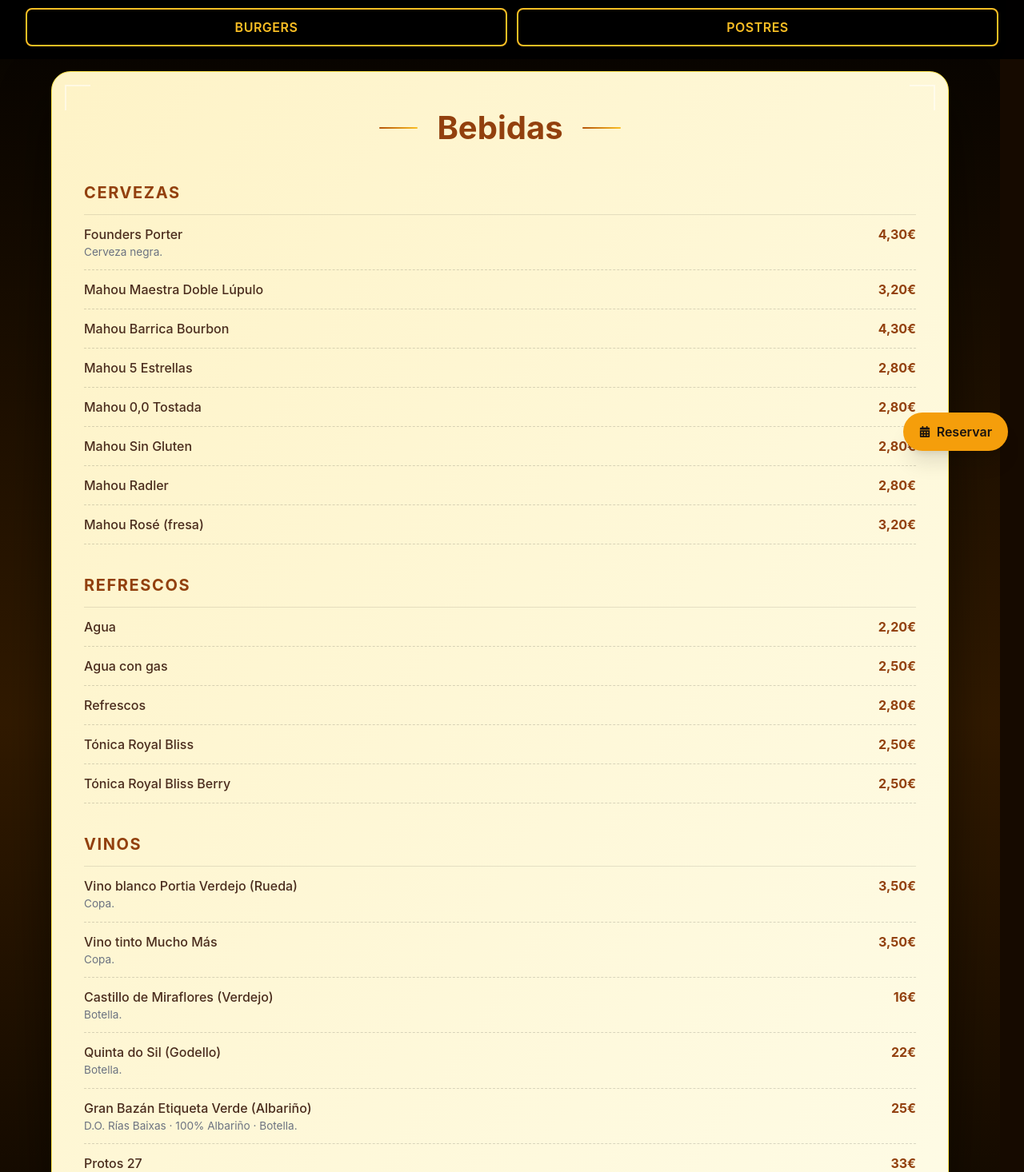
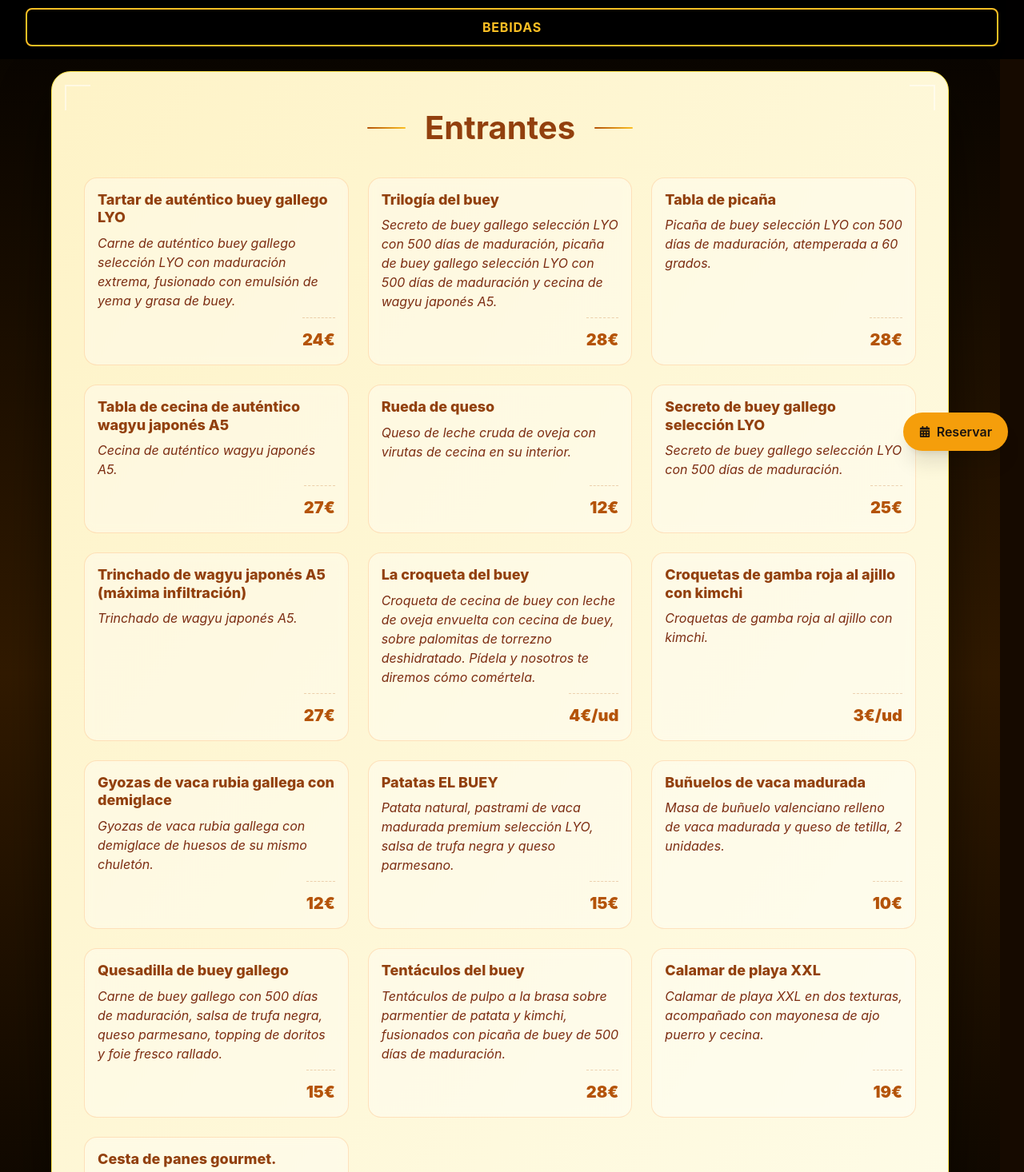
Before and after one commit to Michael-Alejandro/ElBueyMadurado, a Next.js app: page /carta in a window 1280 px wide. Shown: the part 204-1670 px from the top of the page at 80% size. Built offline with nearby package versions, Linux system fonts and the light colour scheme.

Commit message:
Actualizaciones pendientes

```diff
--- a/src/app/carta/carta.css
+++ b/src/app/carta/carta.css
@@ -164,21 +164,11 @@
   max-width: 90%;
   text-align: center;
 
-  background: linear-gradient(
-    90deg,
-    #fef3c7 0%,
-    #fcd34d 25%,
-    #fbbf24 50%,
-    #fcd34d 75%,
-    #fef3c7 100%
-  );
-  background-size: 200% 100%;
+  /* 🔥 TEXTO NEGRO */
+  background: none;
+  color: #000;
 
-  -webkit-background-clip: text;
-  background-clip: text;
-  color: transparent;
-
-  animation: subtitleWave 4s linear infinite;
+  animation: none;
 }
 
 @keyframes subtitleWave {
--- a/src/app/carta/page.tsx
+++ b/src/app/carta/page.tsx
@@ -5,11 +5,11 @@
 import './carta.css';
 
 const slides = [
-  { key: 'Bebidas', titulo: 'Bebidas' },
   { key: 'Entrantes', titulo: 'Entrantes' },
   { key: 'Carnes', titulo: 'Carnes' },
   { key: 'Hamburguesas', titulo: 'Burgers' },
   { key: 'Postres', titulo: 'Postres' },
+  { key: 'Bebidas', titulo: 'Bebidas' },
 ];
 
 
@@ -143,7 +143,7 @@
                 </li>
 
                 <li className="carta-guarnicion-item">
-                  <span className="carta-guarnicion-name">Boniato frito</span>
+                  <span className="carta-guarnicion-name">Patatas de boniato frito</span>
                   <span className="carta-guarnicion-price">3€</span>
                 </li>
               </ul>
--- a/src/data/menu.ts
+++ b/src/data/menu.ts
@@ -190,7 +190,7 @@
     tipo: "Hamburguesa",
     nombre: "Hamburguesa BÚFALO",
     descripcion:
-      "Carne de vaca rubia gallega con 200 días de maduración (selección especial LYO), costilla de vaca rubia gallega, queso ahumado y glaseado de barbacoa de Coca-Cola.",
+      "180gr de carne de vaca rubia gallega con +150 días de maduración (selección especial LYO), costilla de vaca rubia gallega, queso ahumado y glaseado de barbacoa de Coca-Cola.",
     precio: "17€",
   },
   {
@@ -199,7 +199,7 @@
     tipo: "Hamburguesa",
     nombre: "Hamburguesa EsMMY BUEY",
     descripcion:
-      "Carne de vaca rubia gallega con 200 días de maduración (selección especial LYO), cebolla caramelizada, queso ahumado, salsa EMMY, envuelta en picaña de buey gallego con 500 días de maduración.",
+      "180gr de carne de vaca rubia gallega con +150 días de maduración (selección especial LYO), cebolla caramelizada, queso ahumado, salsa EMMY, envuelta en picaña de buey gallego con 500 días de maduración.",
     precio: "18€",
   },
   {
@@ -208,7 +208,7 @@
     tipo: "Hamburguesa",
     nombre: "Hamburguesa LA SUPREMA",
     descripcion:
-      "Carne de vaca rubia gallega con 200 días de maduración (selección especial LYO), cecina de buey, queso de tetilla estilo raclette y mayonesa de ajo puerro y cecina.",
+      "180gr de carne de vaca rubia gallega con +150 días de maduración (selección especial LYO), cecina de buey, queso de tetilla estilo raclette y mayonesa de ajo puerro y cecina.",
     precio: "18€",
   },
   {
@@ -217,7 +217,7 @@
     tipo: "Hamburguesa",
     nombre: "Hamburguesa BUEY",
     descripcion:
-      "Carne de vaca rubia gallega con 120 días de maduración (selección especial LYO), pastrami de vaca selección LYO, queso cheddar inglés madurado y crema de trufa negra.",
+      "180gr de carne de vaca rubia gallega con +150 días de maduración (selección especial LYO), pastrami de vaca selección LYO, queso cheddar inglés madurado y crema de trufa negra.",
     precio: "17€",
   },
   {
@@ -226,7 +226,7 @@
     tipo: "Hamburguesa",
     nombre: "Hamburguesa DORITOS CHEESE LOVER",
     descripcion:
-      "Carne de vaca rubia gallega con 200 días de maduración (selección especial LYO), tortita de queso mozzarella, queso ahumado, crema de queso azul, mayonesa de chili dulce y topping de doritos.",
+      "180gr de carne de vaca rubia gallega con +150 días de maduración (selección especial LYO), tortita de queso mozzarella, queso ahumado, crema de queso azul, mayonesa de chili dulce y topping de doritos.",
     precio: "16€",
   },
   {
@@ -235,7 +235,7 @@
     tipo: "Hamburguesa",
     nombre: "Hamburguesa CARLOS CATALÁ",
     descripcion:
-      "200 g de vaca rubia gallega con 200 días de maduración (selección especial LYO), panceta cocinada a baja temperatura y ahumada, queso ahumado, salsa hotney y relish de pepinillo.",
+      "180gr de carne de vaca rubia gallega con +150 días de maduración (selección especial LYO), panceta cocinada a baja temperatura y ahumada, queso ahumado, salsa hotney y relish de pepinillo.",
     precio: "18€",
     detalle: "200 g",
   },
@@ -245,7 +245,7 @@
     tipo: "Hamburguesa",
     nombre: " 👑 The Golden Burger",
     descripcion:
-      "200 g de auténtico buey gallego (cárnicas LYO) con maduración extrema de 500 días, auténtico wagyu japonés A5, queso ahumado, toque de mayonesa yakitori con grasa de vaca madurada, brioche envuelto en oro de 24k.",
+      "180gr de auténtico buey gallego (cárnicas LYO) con maduración extrema de 500 días, auténtico wagyu japonés A5, queso ahumado, toque de mayonesa yakitori con grasa de vaca madurada, brioche envuelto en oro de 24k.",
     precio: "28€",
     detalle: "200 g",
   },
@@ -438,8 +438,8 @@
     categoria: "Bebidas",
     subcategoria: "Vinos",
     tipo: "Copa",
-    nombre: "Vino blanco Portia Verdejo (Rueda)",
-    descripcion: "Copa.",
+    nombre: "Vino Portia Verdejo (Rueda)",
+    descripcion: "Copa, blanco.",
     precio: "3,50€",
   },
   {
@@ -447,8 +447,8 @@
     categoria: "Bebidas",
     subcategoria: "Vinos",
     tipo: "Copa",
-    nombre: "Vino tinto Mucho Más",
-    descripcion: "Copa.",
+    nombre: "Vino Mucho Más",
+    descripcion: "Copa, tinto",
     precio: "3,50€",
   },
 
@@ -459,7 +459,7 @@
     subcategoria: "Vinos",
     tipo: "Blanco",
     nombre: "Castillo de Miraflores (Verdejo)",
-    descripcion: "Botella.",
+    descripcion: "Botella, blanco.",
     precio: "16€",
   },
   {
@@ -468,7 +468,7 @@
     subcategoria: "Vinos",
     tipo: "Blanco",
     nombre: "Quinta do Sil (Godello)",
-    descripcion: "Botella.",
+    descripcion: "Botella, blanco.",
     precio: "22€",
   },
   {
@@ -477,7 +477,7 @@
     subcategoria: "Vinos",
     tipo: "Blanco",
     nombre: "Gran Bazán Etiqueta Verde (Albariño)",
-    descripcion: "D.O. Rías Baixas · 100% Albariño · Botella.",
+    descripcion: "D.O. Rías Baixas · 100% Albariño · Botella, blanco.",
     precio: "25€",
   },
 
@@ -488,7 +488,7 @@
     subcategoria: "Vinos",
     tipo: "Tinto",
     nombre: "Protos 27",
-    descripcion: "Botella.",
+    descripcion: "Ribera del Duero · Botella, tinto.",
     precio: "33€",
   },
   {
@@ -497,7 +497,7 @@
     subcategoria: "Vinos",
     tipo: "Tinto",
     nombre: "Abadía San Quirce (Crianza)",
-    descripcion: "Botella.",
+    descripcion: "Ribera del Duero · Botella, tinto.",
     precio: "30€",
   },
   {
@@ -505,8 +505,8 @@
     categoria: "Bebidas",
     subcategoria: "Vinos",
     tipo: "Tinto",
-    nombre: "Álvarez Notting",
-    descripcion: "Botella.",
+    nombre: "Álvarez Nölting",
+    descripcion: "Utiel, Requena · Botella, tinto.",
     precio: "28€",
   },
   {
@@ -515,7 +515,7 @@
     subcategoria: "Vinos",
     tipo: "Tinto",
     nombre: "Bordón (Crianza)",
-    descripcion: "Botella.",
+    descripcion: "Rioja · Botella, tinto.",
     precio: "16€",
   },
 
```
